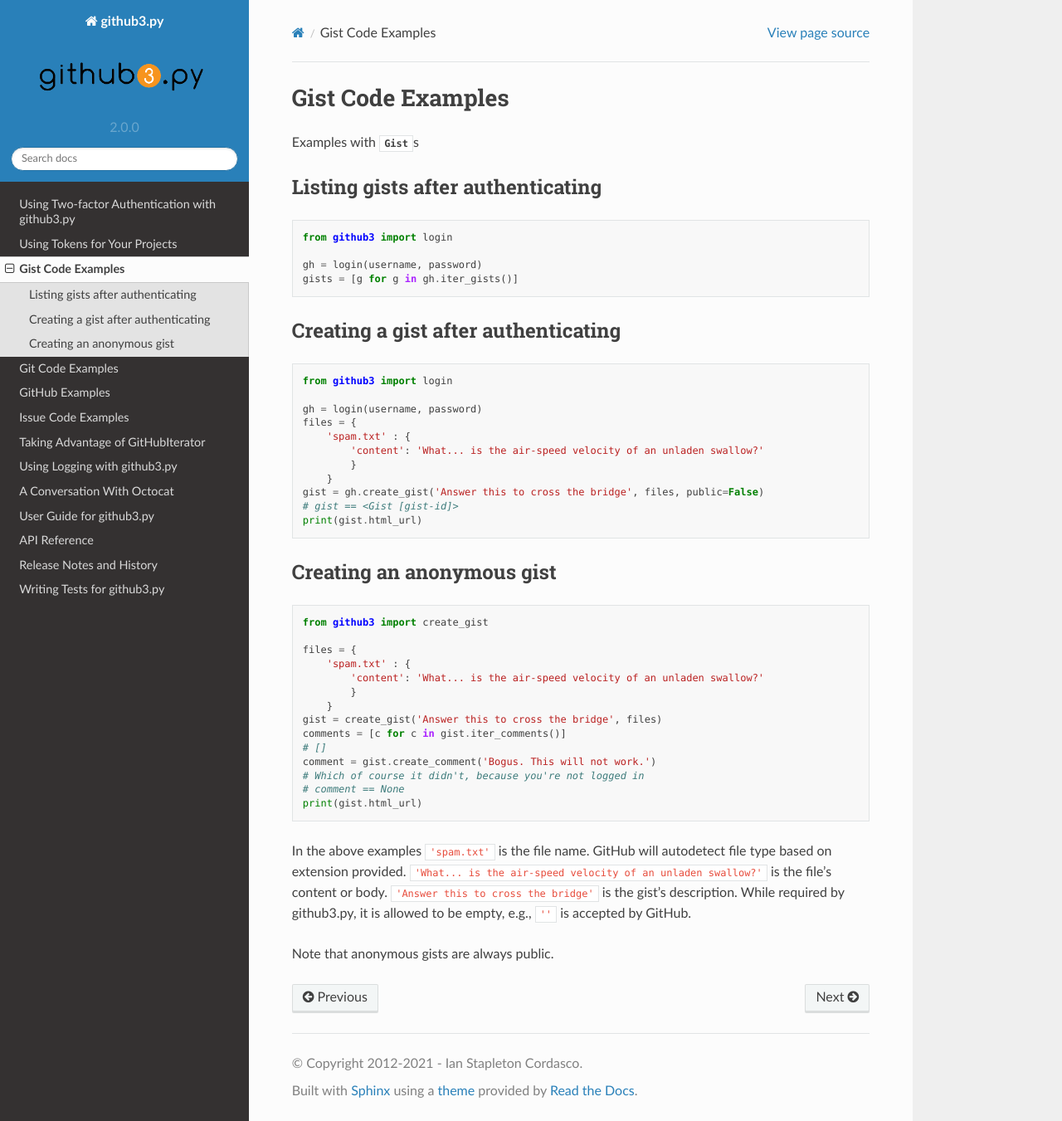
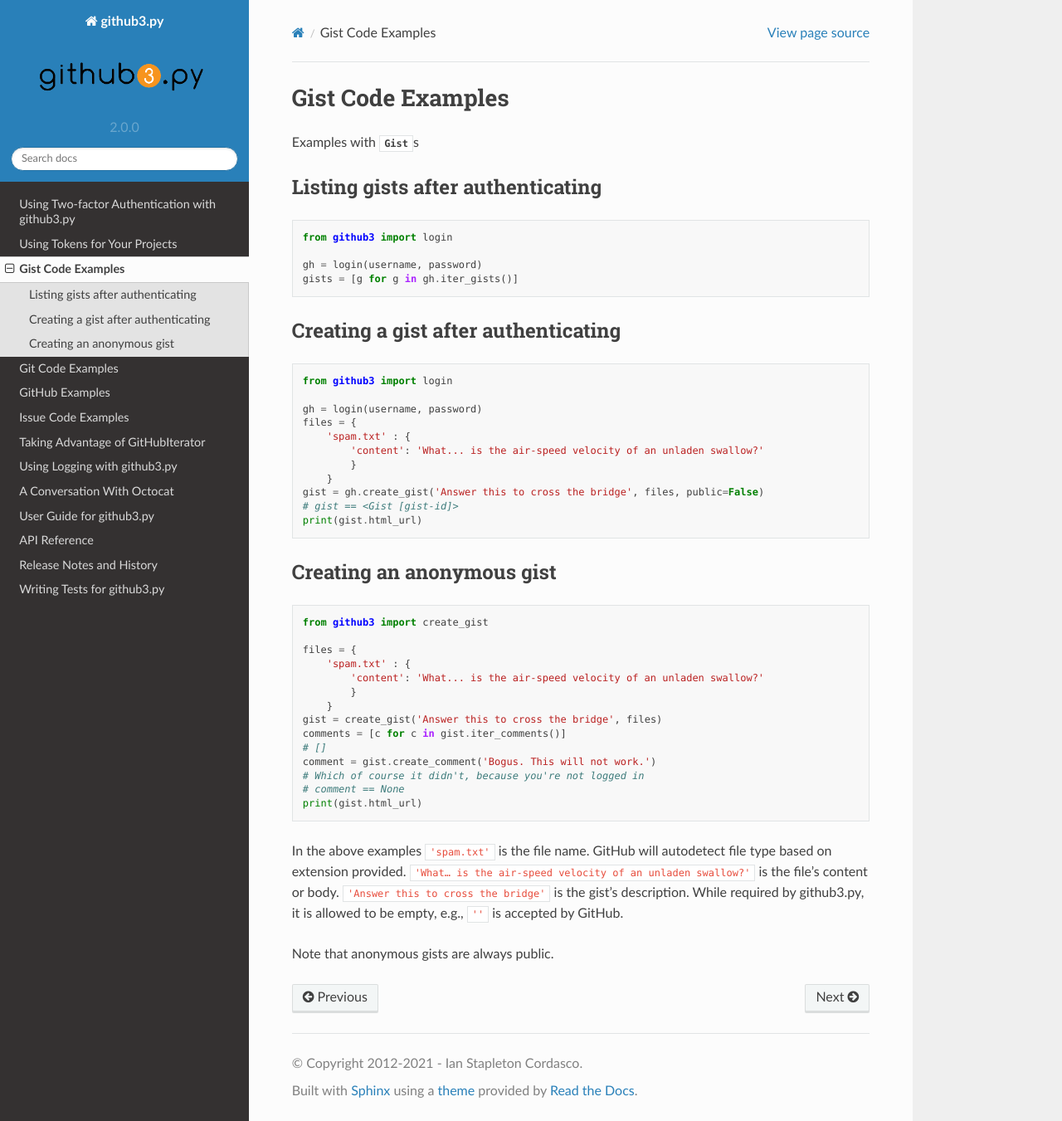
Before and after one commit to sigmavirus24/github3.py, a Sphinx documentation site: the page built from docs/source/examples/gist.rst, in a window 1280 px wide and 1351 px high. Shown: the whole window at 83% size. Built offline with Sphinx 7.4.7 and the Read the Docs theme 2.0.0, drawn with Linux system fonts in a browser that asks for light colours.

```diff
--- a/docs/source/contributing/testing.rst
+++ b/docs/source/contributing/testing.rst
@@ -229,7 +229,7 @@ started when you write
 .. code:: python
 
     with self.recorder.use_cassette(cassette_name):
-        # ...
+        # …
 
 Everything that talks to GitHub should be written inside of the context
 created by the context manager there. No requests to GitHub should be made
--- a/docs/source/examples/gist.rst
+++ b/docs/source/examples/gist.rst
@@ -55,7 +55,7 @@ Creating an anonymous gist
     print(gist.html_url)
 
 In the above examples ``'spam.txt'`` is the file name. GitHub will autodetect
-file type based on extension provided. ``'What... is the air-speed velocity of
+file type based on extension provided. ``'What… is the air-speed velocity of
 an unladen swallow?'`` is the file's content or body. ``'Answer this to cross
 the bridge'`` is the gist's description. While required by github3.py, it is
 allowed to be empty, e.g., ``''`` is accepted by GitHub.
--- a/docs/source/release-notes/1.0.0.rst
+++ b/docs/source/release-notes/1.0.0.rst
@@ -539,7 +539,7 @@ Bugs Fixed
   so we accidentally left out our actual hard dependencies.
 
 - The ``context`` parameter to ``Repository#create_status`` now properly
-  defaults to ``"default"``.
+  defaults to ``default``.
 
 - Fix AttributeError when ``IssueEvent`` has assignee.
 
```
Also changed, not shown: other parts of docs/source/release-notes/1.0.0.rst (+1 -1 lines), 1 other file.
